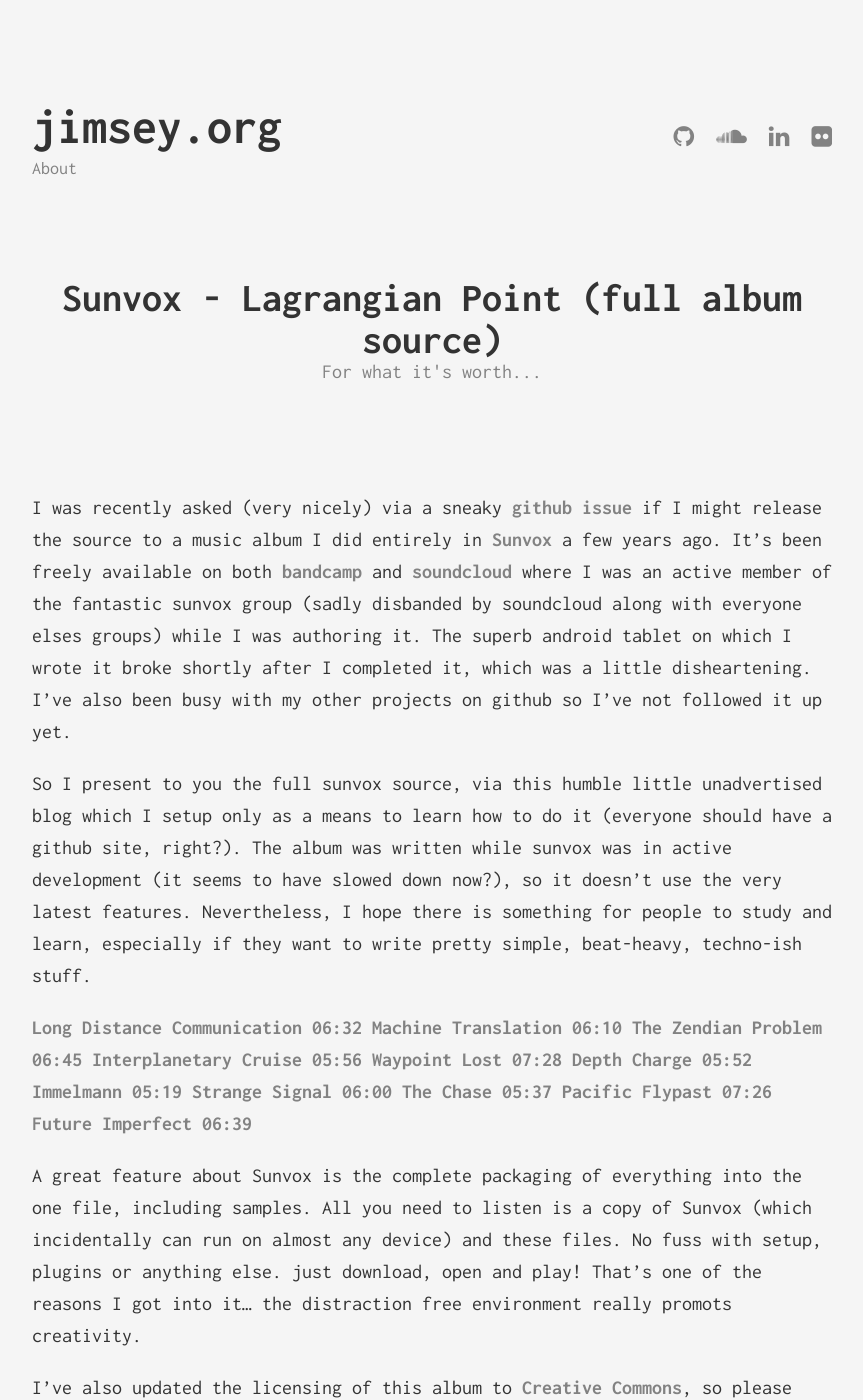
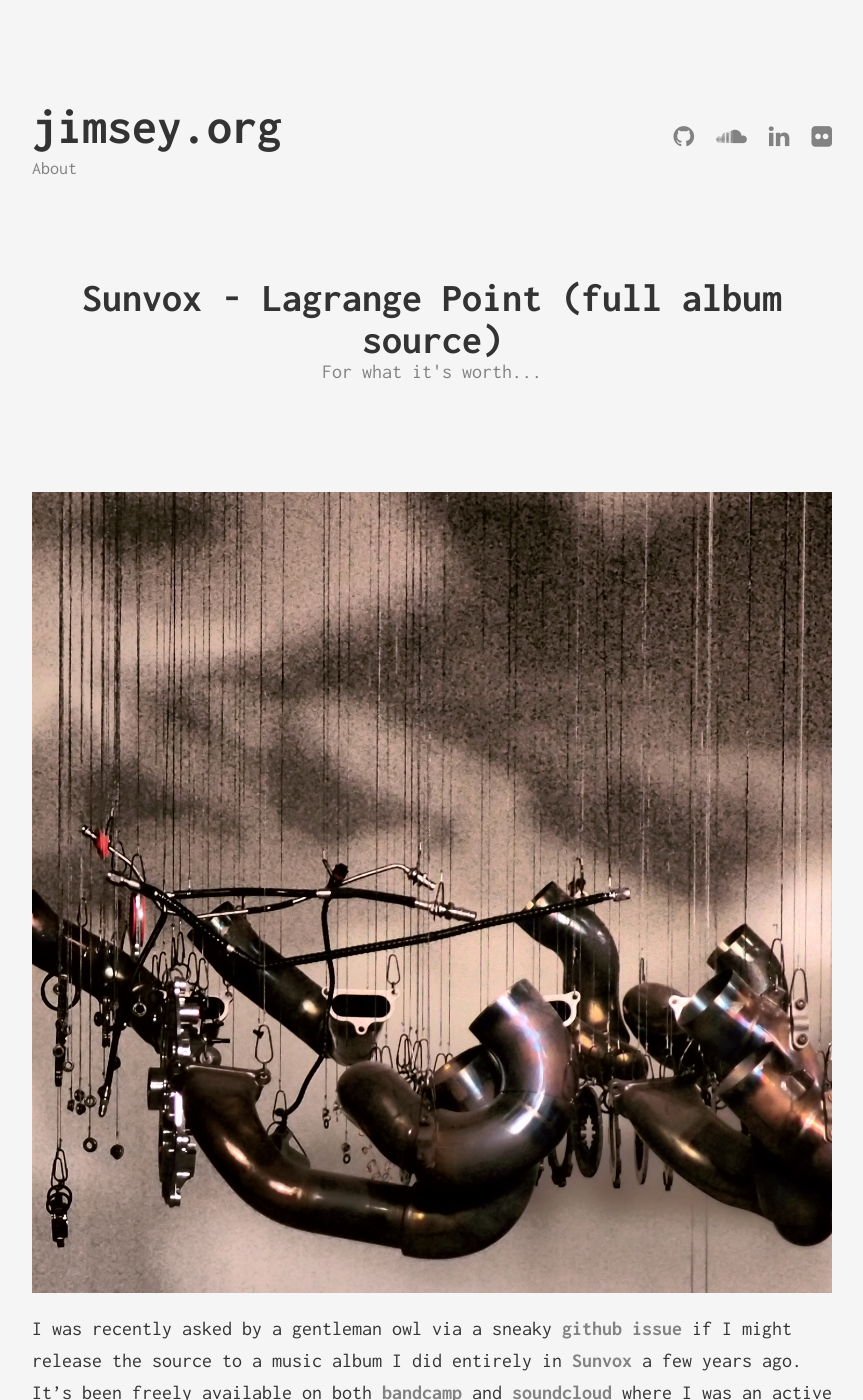
Before and after one commit to the-james-burton/the-james-burton.github.io, a Jekyll site: the page built from _posts/2017-09-22-sunvox-lagrange-point.md, in a window 1280 px wide and 1400 px high. Shown: the whole window, without its empty margins (208-1071 px from the left). Built offline with Jekyll 4.4.1, drawn with Linux system fonts in a browser that asks for light colours.

Commit message:
updated with album cover

```diff
--- a/_posts/2017-09-22-sunvox-lagrange-point.md
+++ b/_posts/2017-09-22-sunvox-lagrange-point.md
@@ -1,26 +1,27 @@
 ---
 layout: post
-title: Sunvox - Lagrangian Point (full album source)
+title: Sunvox - Lagrange Point (full album source)
 subtitle: "For what it's worth..."
 date:   2017-09-21 20:00:00
 categories: [sunvox]
 ---
+![Lagrange Point Album Cover](/assets/sunvox/lagrange-point/Lagrange Point.JPG "Lagrange Point Album Cover"){:height="100%" width="100%"}
 
-I was recently asked (very nicely) via a sneaky [github issue](https://github.com/the-james-burton/the-james-burton.github.io/issues/1) if I might release the source to a music album I did entirely in [Sunvox](http://www.warmplace.ru/soft/sunvox/) a few years ago. It's been freely available on both [bandcamp](https://jimsey.bandcamp.com/album/lagrange-point) and [soundcloud](https://soundcloud.com/jimsey/lagrange-point-album-preview) where I was an active member of the fantastic sunvox group (sadly disbanded by soundcloud along with everyone elses groups) while I was authoring it. The superb android tablet on which I wrote it broke shortly after I completed it, which was a little disheartening. I've also been busy with my other projects on github so I've not followed it up yet.
+I was recently asked by a gentleman owl via a sneaky [github issue](https://github.com/the-james-burton/the-james-burton.github.io/issues/1) if I might release the source to a music album I did entirely in [Sunvox](http://www.warmplace.ru/soft/sunvox/) a few years ago. It's been freely available on both [bandcamp](https://jimsey.bandcamp.com/album/lagrange-point) and [soundcloud](https://soundcloud.com/jimsey/lagrange-point-album-preview) where I was an active member of the fantastic sunvox group (sadly disbanded by soundcloud along with everyone elses groups) while I was authoring it. The superb android tablet on which I wrote it broke shortly after I completed it, which was a little disheartening. I've also been busy with my other projects on github so I've not followed it up yet.
 
 So I present to you the full sunvox source, via this humble little unadvertised blog which I setup only as a means to learn how to do it (everyone should have a github site, right?). The album was written while sunvox was in active development (it seems to have slowed down now?), so it doesn't use the very latest features. Nevertheless, I hope there is something for people to study and learn, especially if they want to write pretty simple, beat-heavy, techno-ish stuff.
 
-[Long Distance Communication 06:32](/assets/sunvox/lagrange-point/Long Distance Communication.sunvox)
-[Machine Translation 06:10](/assets/sunvox/lagrange-point/Machine Translation.sunvox)
-[The Zendian Problem 06:45](/assets/sunvox/lagrange-point/The Zendian Problem.sunvox)
-[Interplanetary Cruise 05:56](/assets/sunvox/lagrange-point/Interplanetary Cruise.sunvox)
-[Waypoint Lost 07:28](/assets/sunvox/lagrange-point/Waypoint Lost.sunvox)
-[Depth Charge 05:52](/assets/sunvox/lagrange-point/Depth Charge.sunvox)
-[Immelmann 05:19](/assets/sunvox/lagrange-point/Immelmann.sunvox)
-[Strange Signal 06:00](/assets/sunvox/lagrange-point/Strange Signal.sunvox)
-[The Chase 05:37](/assets/sunvox/lagrange-point/The Chase.sunvox)
-[Pacific Flypast 07:26](/assets/sunvox/lagrange-point/Pacific Flypast.sunvox)
-[Future Imperfect 06:39](/assets/sunvox/lagrange-point/Future Imperfect.sunvox)
+[Long Distance Communication 06:32](/assets/sunvox/lagrange-point/Long Distance Communication.sunvox)<br/>
+[Machine Translation 06:10](/assets/sunvox/lagrange-point/Machine Translation.sunvox)<br/>
+[The Zendian Problem 06:45](/assets/sunvox/lagrange-point/The Zendian Problem.sunvox)<br/>
+[Interplanetary Cruise 05:56](/assets/sunvox/lagrange-point/Interplanetary Cruise.sunvox)<br/>
+[Waypoint Lost 07:28](/assets/sunvox/lagrange-point/Waypoint Lost.sunvox)<br/>
+[Depth Charge 05:52](/assets/sunvox/lagrange-point/Depth Charge.sunvox)<br/>
+[Immelmann 05:19](/assets/sunvox/lagrange-point/Immelmann.sunvox)<br/>
+[Strange Signal 06:00](/assets/sunvox/lagrange-point/Strange Signal.sunvox)<br/>
+[The Chase 05:37](/assets/sunvox/lagrange-point/The Chase.sunvox)<br/>
+[Pacific Flypast 07:26](/assets/sunvox/lagrange-point/Pacific Flypast.sunvox)<br/>
+[Future Imperfect 06:39](/assets/sunvox/lagrange-point/Future Imperfect.sunvox)<br/>
 
 A great feature about Sunvox is the complete packaging of everything into the one file, including samples. All you need to listen is a copy of Sunvox (which incidentally can run on almost any device) and these files. No fuss with setup, plugins or anything else. just download, open and play! That's one of the reasons I got into it... the distraction free environment really promots creativity.
 
```
Also changed, not shown: assets/sunvox/lagrange-point/Lagrange Point.JPG (added).
